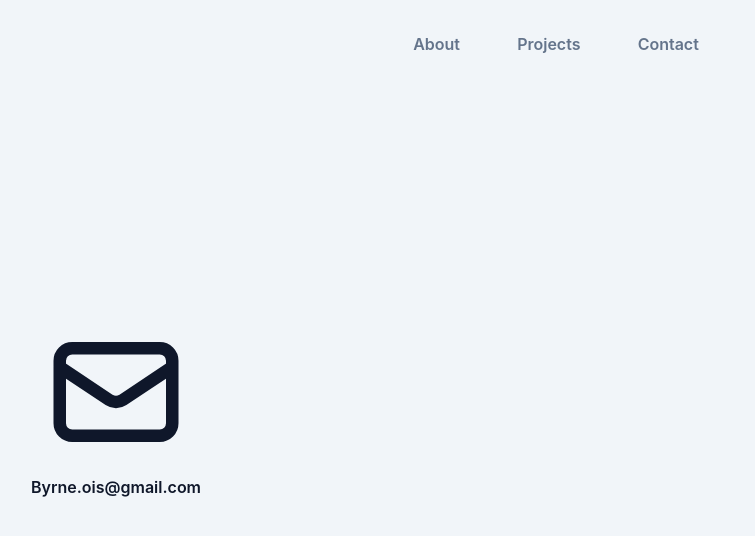
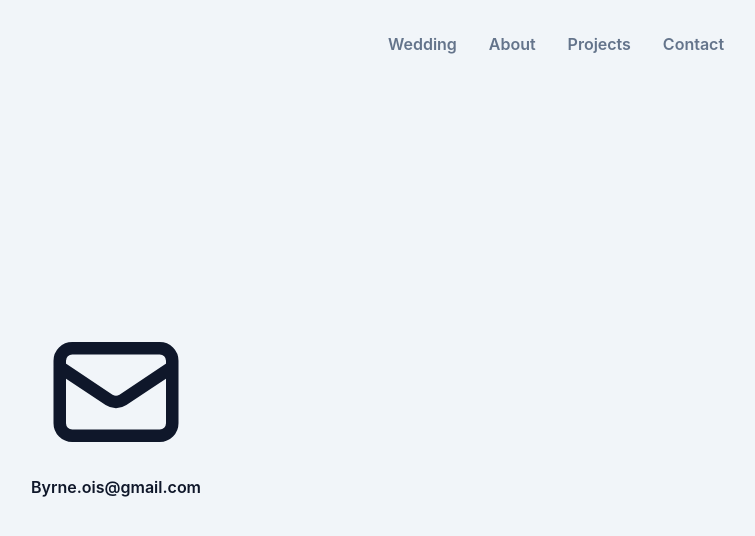
Before and after one commit to StudiousVanilla/react-portfolio, a React (Create React App) app: page /contact in a window 1280 px wide. Shown: the top 536 px of the page, without its empty margins (524-1279 px from the left). Built offline with nearby package versions, Linux system fonts and the light colour scheme.

Commit message:
Added wedding page

```diff
--- a/src/components/Nav.js
+++ b/src/components/Nav.js
@@ -5,6 +5,9 @@ const Nav = () => {
     <div className="w-full mb-2 py-6 lg:pt-8 font-semibold text-slate-500 z-40 absolute">
       <div className="flex justify-end">
         <ul className="w-1/4 min-w-full sm:min-w-[400px] flex justify-evenly">
+          <li className="hover:text-sky-400 cursor-pointer">
+            <Link to='/wedding'>Wedding</Link>
+          </li>
           <li className="hover:text-sky-400 cursor-pointer">
             <Link to='/about'>About</Link>
           </li>
--- a/src/pages/Layout.js
+++ b/src/pages/Layout.js
@@ -3,6 +3,7 @@ import Nav from '../components/Nav';
 import ProjectsPage from './ProjectsPage';
 import AboutPage from './AboutPage';
 import ContactPage from './ContactPage';
+import WeddingPage from './WeddingPage';
 
 
 const Layout = () => {
@@ -13,6 +14,7 @@ const Layout = () => {
         <Route path="/about" element={<AboutPage/>} />
         <Route path="/projects" element={<ProjectsPage />} />
         <Route path="/contact" element={ <ContactPage/> } />
+        <Route path="/wedding" element={ <WeddingPage/> } />
         <Route path="/" element={ <AboutPage/> } />
       </Routes>
     </BrowserRouter>
--- /dev/null
+++ b/src/pages/WeddingPage.js
@@ -0,0 +1,16 @@
+
+const ContactPage = () => {
+  return (
+    <div className="w-full h-screen overflow-x-hidden snap-mandatory snap-y scroll-smooth bg-slate-900">
+
+    <p className="w-full text-red-400" >
+      wedding
+    </p>
+
+
+
+    </div>
+  );
+};
+
+export default ContactPage;
```
